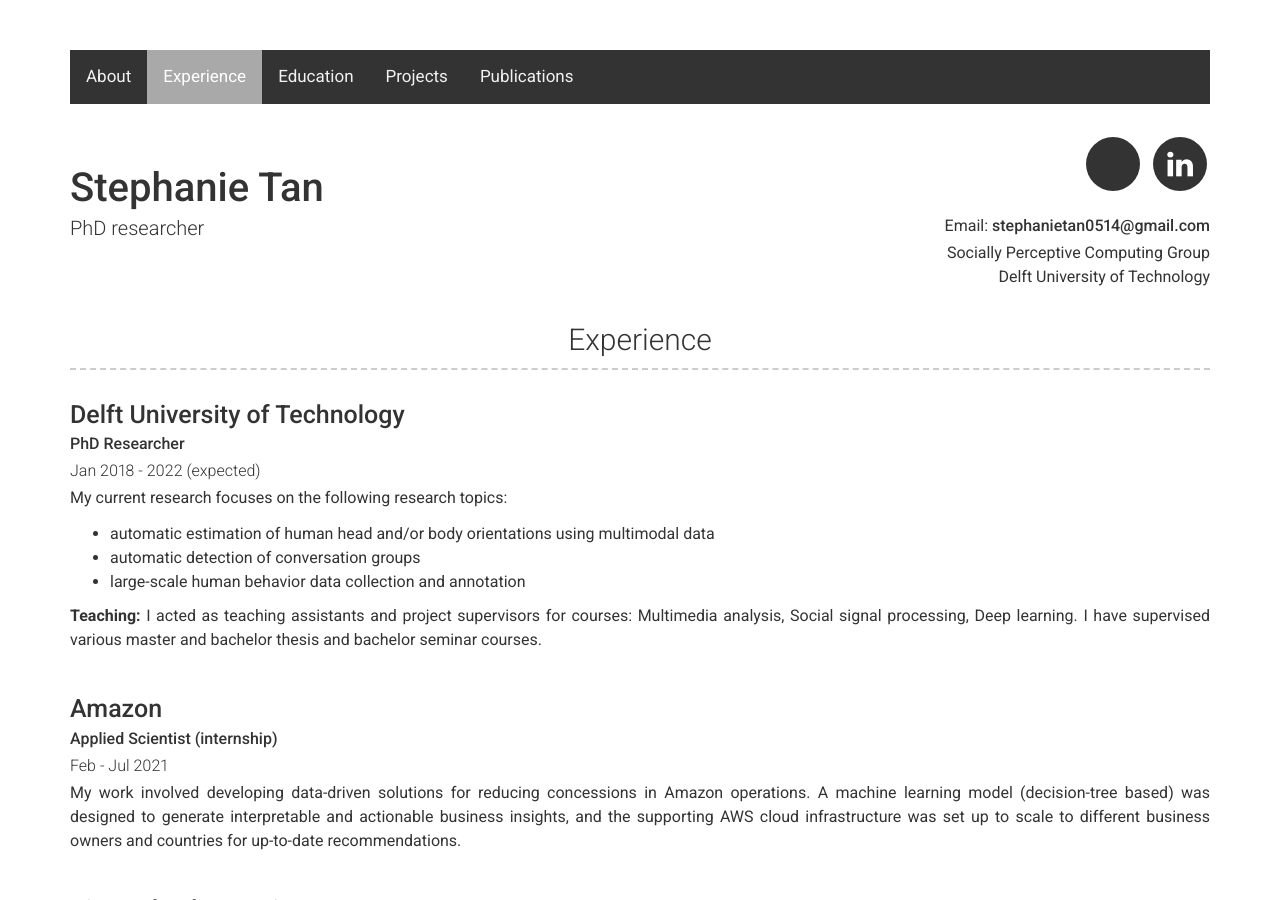
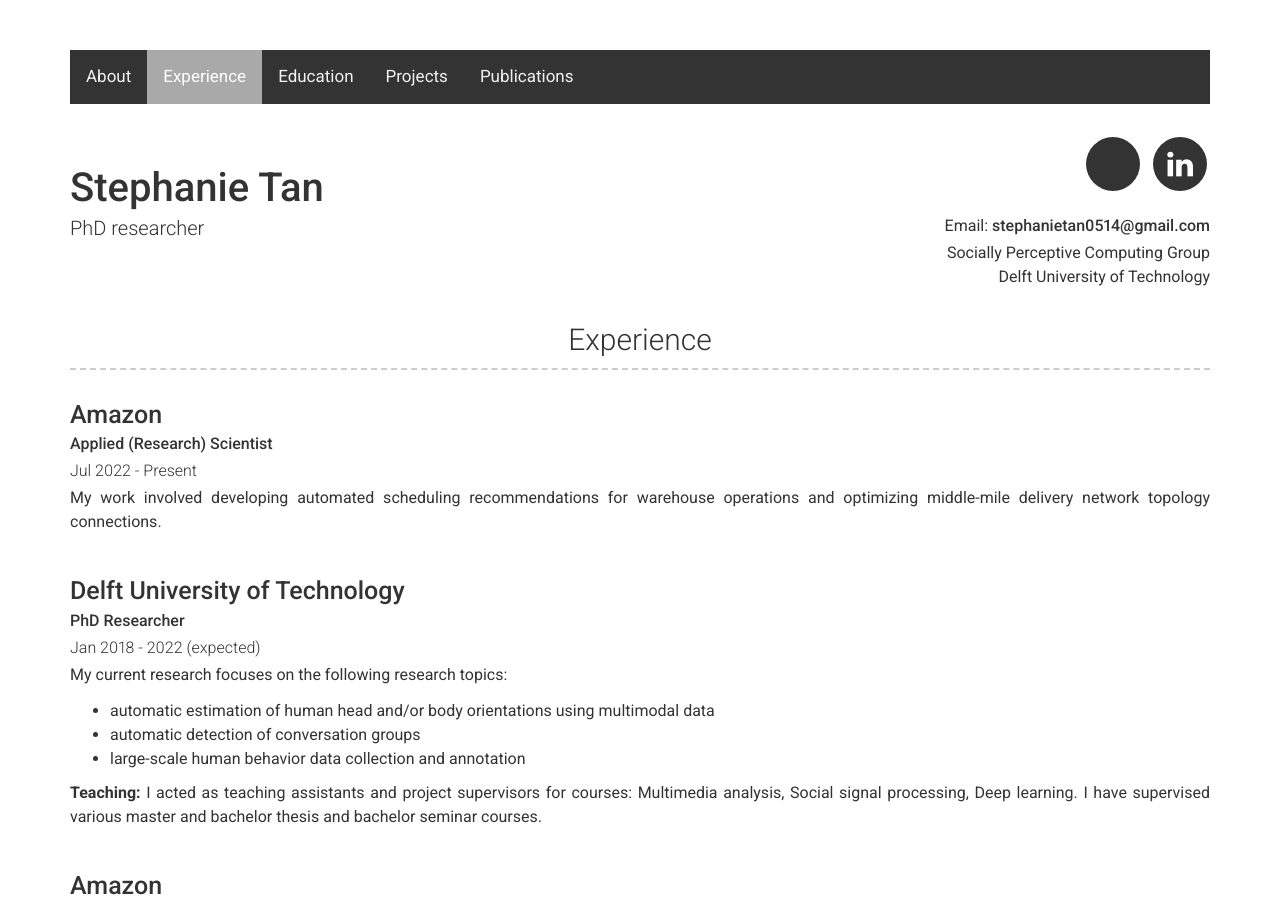
Before and after one commit to steph-tan/steph-tan.github.io, a Jekyll site: the page built from exp.html, in a window 1280 px wide and 900 px high. Built offline with Jekyll 4.4.1, drawn with Linux system fonts in a browser that asks for light colours; a style sheet for code colours, icons or effects is not loaded.

Commit message:
Update experience.yml

```diff
--- a/_data/experience.yml
+++ b/_data/experience.yml
@@ -1,4 +1,12 @@
 # Experience template
+
+- layout: top
+  company: Amazon
+  job_title: Applied (Research) Scientist
+  dates: Jul 2022 - Present
+  description: | # this will include new lines to allow paragraphs
+      My work involved developing automated scheduling recommendations for warehouse operations and optimizing middle-mile delivery network topology connections.
+
 - layout: top
   company: Delft University of Technology
   job_title: PhD Researcher
```
